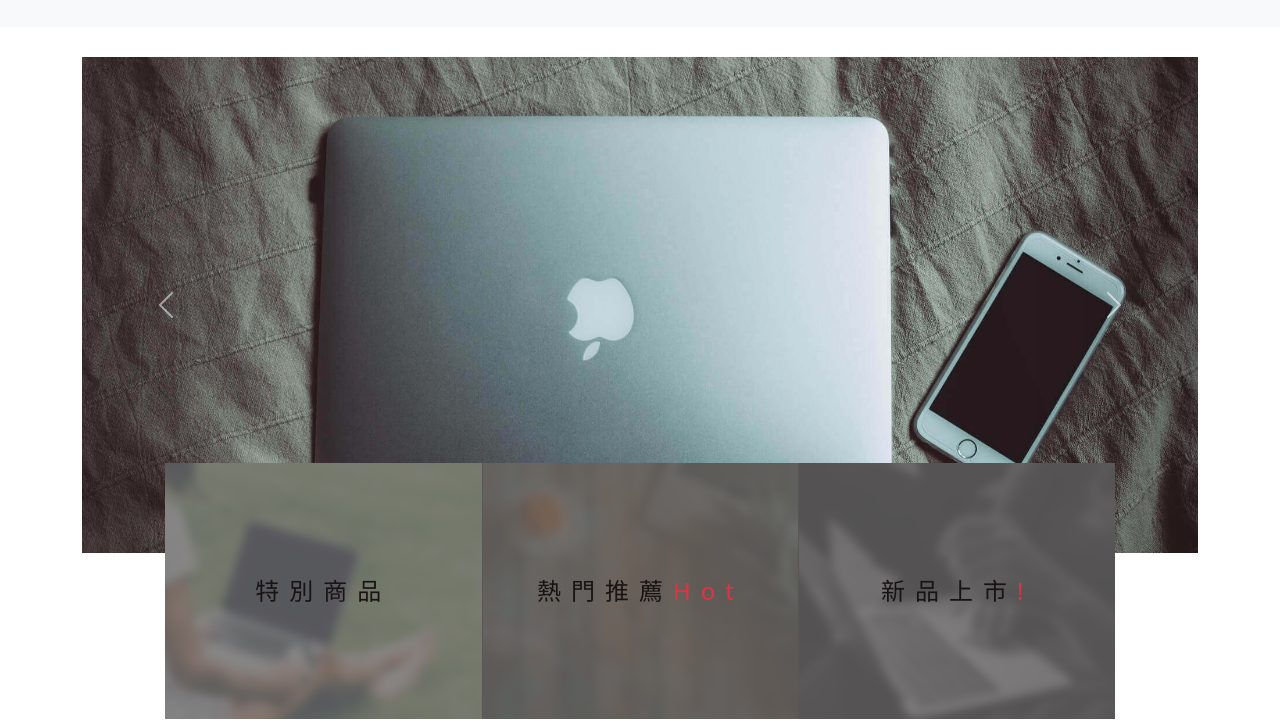
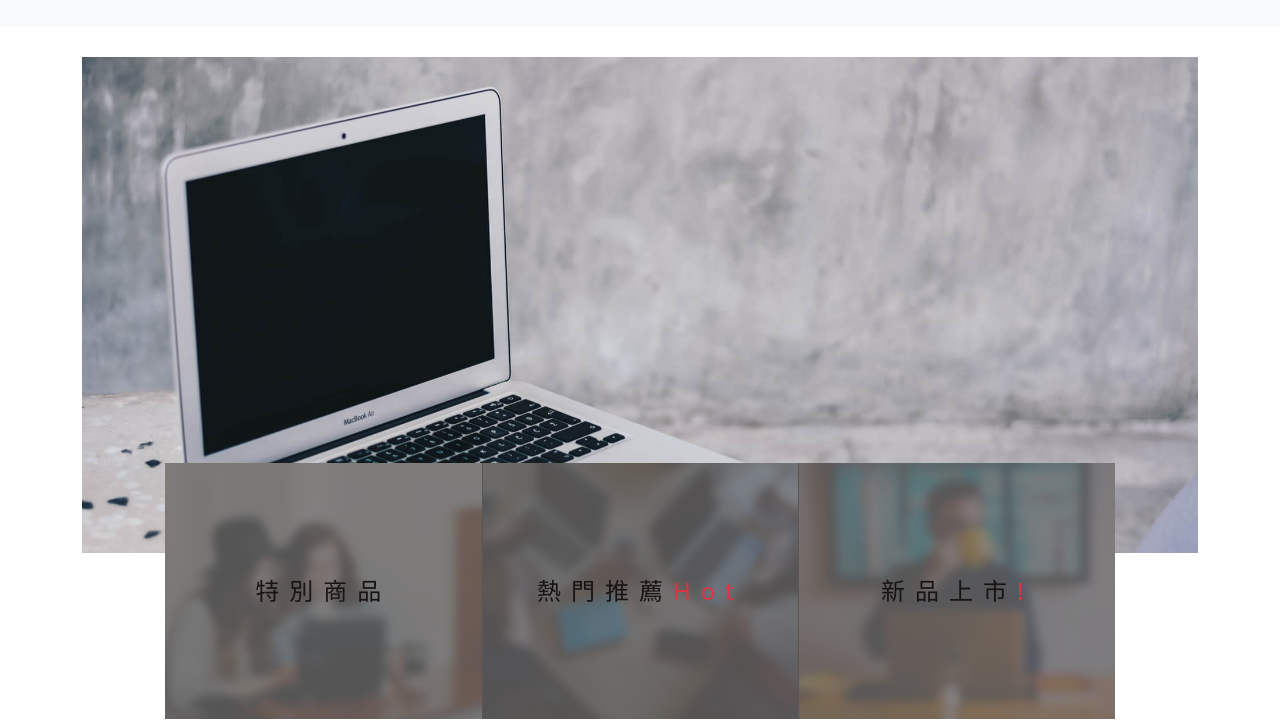
Before and after one commit to yaiiow159/-, a website: page index.html in a window 1280 px wide. Shown: the part 73-800 px from the top of the page. Drawn offline with nearby package versions, Linux system fonts and the light colour scheme.

Commit message:
修改bar圖片

```diff
--- a/components/_header-intro.scss
+++ b/components/_header-intro.scss
@@ -54,12 +54,12 @@ $square-image-height: 256px;
 
 /* background image  */
 .intro-box-image-first{
-    background-image: url(../img/intro-box-img1.jpeg);
+    background-image: url(../img/bar-title1.jpg);
 }
 
 .intro-box-image-second{
-    background-image: url(../img/intro-box-img2.jpeg);
+    background-image: url(../img/bar-title2.jpg);
 }
 .intro-box-image-third{
-    background-image: url(../img/intro-box-img3.jpeg);
+    background-image: url(../img/bar-title3.jpg);
 }
--- a/index.html
+++ b/index.html
@@ -33,9 +33,8 @@
     <nav class="navbar navbar-expand-lg navbar-light bg-light font-weight-bolder sticky-top mb-3">
         <div class="container">
             <a class="navbar-brand " href="index.html"> <i class="fas fa-laptop  mr-2"></i>傑姆的3C之家</a>
-            <button class="navbar-toggler" type="button" data-toggle="collapse"
-                data-target="#navbarSupportedContent" aria-controls="navbarSupportedContent" aria-expanded="false"
-                aria-label="Toggle navigation">
+            <button class="navbar-toggler" type="button" data-toggle="collapse" data-target="#navbarSupportedContent"
+                aria-controls="navbarSupportedContent" aria-expanded="false" aria-label="Toggle navigation">
                 <span class="navbar-toggler-icon"></span>
             </button>
             <div class="collapse navbar-collapse" id="navbarSupportedContent">
@@ -50,10 +49,11 @@
                         <a class="nav-link" href="product.html" target="_blank">周邊商品</a>
                     </li>
                     <li class="nav-item">
-                        <a class="nav-link" href="login.html".html" target="_blank">登入</a>
+                        <a class="nav-link" href="login.html" .html" target="_blank">登入</a>
                     </li>
                 </ul>
-               <a href="shopcart.html" target="_blank" class="btn btn-transparent mr-1"><i class="fa fa-shopping-cart" aria-hidden="true"></i></a>
+                <a href="shopcart.html" target="_blank" class="btn btn-transparent mr-1"><i class="fa fa-shopping-cart"
+                        aria-hidden="true"></i></a>
             </div>
         </div>
     </nav>
@@ -62,21 +62,15 @@
         <!-- header bar -->
         <div id="carouselControls" class="carousel slide" data-ride="carousel" data-interval="3000">
             <div class="carousel-inner">
-                <div class="carousel-item carousel-height  bg-cover active" style="background-image: url(img/laptop-bar-middle.jpg);">
+                <div class="carousel-item carousel-height  bg-cover active"
+                    style="background-image: url(img/content-pixie-62YQFwl7xSQ-unsplash.jpg);">
                 </div>
-                <div class="carousel-item carousel-height bg-cover" style="background-image: url(img/laptop-bar2-middle.jpeg);">
+                <div class="carousel-item carousel-height bg-cover"
+                    style="background-image: url(img/laptop-bar2-middle.jpeg);">
                 </div>
-                <div class="carousel-item carousel-height bg-cover" style="background-image: url(img/laptop-bar3-middle.jpeg);">
+                <div class="carousel-item carousel-height bg-cover" style="background-image: url(img/bar-success.jpg);">
                 </div>
             </div>
-            <a class="carousel-control-prev" href="#carouselControls" role="button" data-slide="prev">
-                <span class="carousel-control-prev-icon" aria-hidden="true"></span>
-                <span class="visually-hidden">Previous</span>
-              </a>
-              <a class="carousel-control-next" href="#carouselControls" role="button" data-slide="next">
-                <span class="carousel-control-next-icon" aria-hidden="true"></span>
-                <span class="visually-hidden">Next</span>
-              </a>
         </div>
         <!-- header layout end -->
 
@@ -268,10 +262,9 @@
                 </div>
                 <div class="col-md-5">
                     <div class="input-group mb-3">
-                            <input type="text" class="form-control" placeholder="" aria-label="Recipient's username"
-                             >
-                            <i class="fas fa-envelope text-spotify-dark fa-2x"
-                                style=" position: absolute; top: 5px; left: 6px;"></i>
+                        <input type="text" class="form-control" placeholder="" aria-label="Recipient's username">
+                        <i class="fas fa-envelope text-spotify-dark fa-2x"
+                            style=" position: absolute; top: 5px; left: 6px;"></i>
                         <button class="btn btn-dark text-shadows" type="button" id="button-addon2"><i
                                 class="fa fa-arrow-right" aria-hidden="true"></i></button>
                     </div>
```
Also changed, not shown: product.html (+1 -1 lines), css/style.css, img/bar-success.jpg, img/bar-title1.jpg (added), img/bar-title2.jpg (added), img/bar-title3.jpg (added), img/content-pixie-62YQFwl7xSQ-unsplash.jpg (added), img/intro-box-img1.jpeg (deleted), img/intro-box-img2.jpeg (deleted), img/intro-box-img3.jpeg (deleted), img/laptop-bar-middle.jpg (deleted), img/laptop-bar-small.jpeg (deleted), 1 other file.
